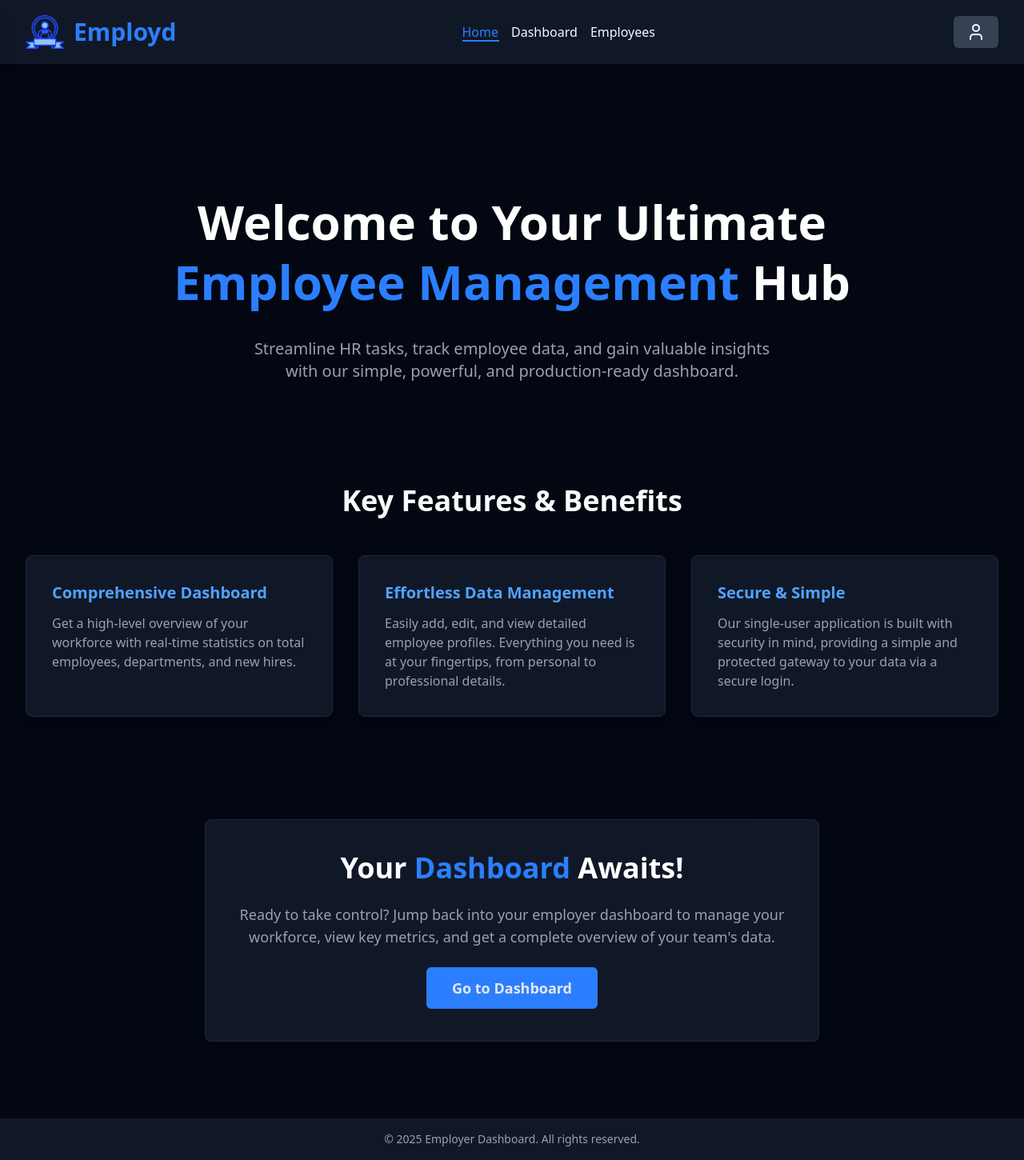
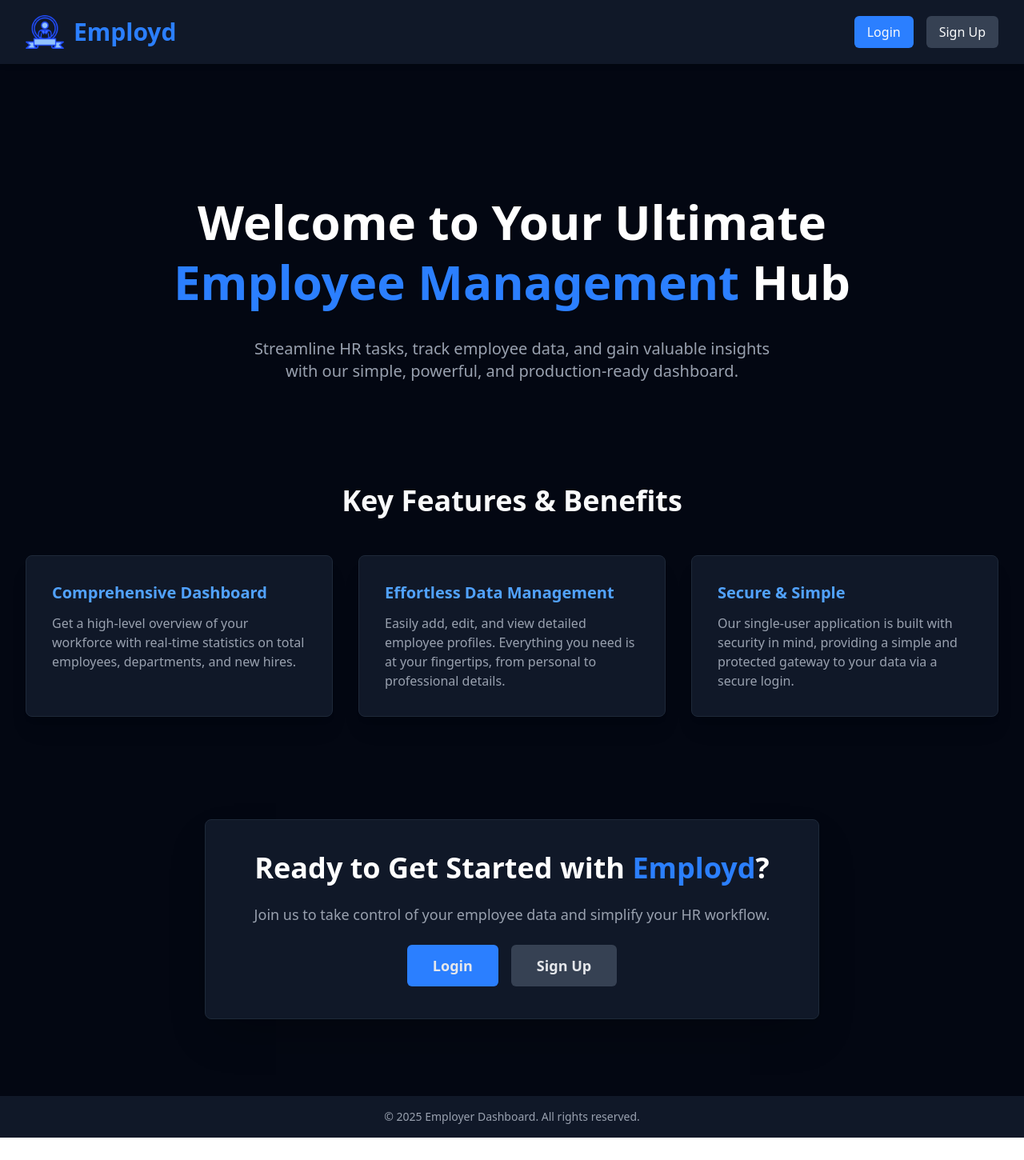
Before and after one commit to kumarmalla2003/employer-dashboard, a React (Vite) app in the folder frontend/: page / in a window 1280 px wide. Shown: the whole page at 80% size. After the commit the page ends 1422 px from the top, so only its background shows below. Built offline with nearby package versions, Linux system fonts and the light colour scheme.

Commit message:
Added Sign up button

```diff
--- a/frontend/src/pages/LandingPage.jsx
+++ b/frontend/src/pages/LandingPage.jsx
@@ -10,7 +10,7 @@ const LandingPage = () => {
   const [isLoginModalOpen, setIsLoginModalOpen] = useState(false);
 
   // Hardcoded for demonstration. This will be replaced by a proper auth check later.
-  const isLoggedIn = true;
+  const isLoggedIn = false;
 
   const handleOpenLoginModal = () => {
     setIsLoginModalOpen(true);
@@ -22,6 +22,18 @@ const LandingPage = () => {
 
   const handleGoToDashboard = () => {
     navigate("/dashboard");
+  };
+
+  // Function to handle signup
+  const handleSignUp = () => {
+    // Navigate to the signup page or show a signup modal
+    console.log("Navigating to signup...");
+    // navigate("/signup"); // Example navigation
+  };
+
+  // Function to handle navigating to the employees page
+  const handleGoToEmployees = () => {
+    navigate("/employees");
   };
 
   return (
@@ -68,6 +80,13 @@ const LandingPage = () => {
                 className="text-gray-50 bg-blue-500 hover:bg-blue-600 focus:ring-blue-500 focus:ring-offset-gray-900"
               >
                 Login
+              </Button>
+              <Button
+                onClick={handleSignUp}
+                className="text-gray-50
+                  bg-gray-700 hover:bg-blue-500 focus:ring-blue-600 focus:ring-offset-gray-900"
+              >
+                Sign Up
               </Button>
             </nav>
           </div>
@@ -134,19 +153,25 @@ const LandingPage = () => {
             <section className="py-16 text-center">
               <div className="max-w-3xl mx-auto bg-gray-900 p-10 rounded-lg shadow-2xl border border-gray-800 space-y-6">
                 <h2 className="text-2xl sm:text-4xl font-bold text-white">
-                  Your <span className="text-blue-500">Dashboard</span> Awaits!
+                  Welcome Back!
                 </h2>
                 <p className="text-lg text-gray-400">
-                  Ready to take control? Jump back into your employer dashboard
-                  to manage your workforce, view key metrics, and get a complete
-                  overview of your team's data.
+                  Manage your workforce and view key metrics with ease.
                 </p>
+                <div className="flex flex-col sm:flex-row justify-center space-y-4 sm:space-y-0 sm:space-x-4">
                   <Button
                     onClick={handleGoToDashboard}
                     className="px-8 py-3 text-lg font-semibold w-full sm:w-auto bg-blue-500 hover:bg-blue-600 focus:ring-blue-500 focus:ring-offset-gray-900"
                   >
                     Go to Dashboard
                   </Button>
+                  <Button
+                    onClick={handleGoToEmployees}
+                    className="px-8 py-3 text-lg font-semibold w-full sm:w-auto bg-gray-700 hover:bg-blue-500 focus:ring-blue-600 focus:ring-offset-gray-900"
+                  >
+                    Manage Employees
+                  </Button>
+                </div>
               </div>
             </section>
           ) : (
@@ -157,15 +182,23 @@ const LandingPage = () => {
                   <span className="text-blue-500">Employd</span>?
                 </h2>
                 <p className="text-lg text-gray-400">
-                  Login now to take control of your employee data and simplify
+                  Join us to take control of your employee data and simplify
                   your HR workflow.
                 </p>
+                <div className="flex flex-col sm:flex-row justify-center space-y-4 sm:space-y-0 sm:space-x-4">
                   <Button
                     onClick={handleOpenLoginModal}
                     className="px-8 py-3 text-lg font-semibold w-full sm:w-auto bg-blue-500 hover:bg-blue-600 focus:ring-blue-500 focus:ring-offset-gray-900"
                   >
-                  Login to Your Dashboard
+                    Login
                   </Button>
+                  <Button
+                    onClick={handleSignUp}
+                    className="px-8 py-3 text-lg font-semibold w-full sm:w-auto bg-gray-700 hover:bg-blue-500 focus:ring-blue-600 focus:ring-offset-gray-900"
+                  >
+                    Sign Up
+                  </Button>
+                </div>
               </div>
             </section>
           )}
```
Lines whose indentation alone changed are shown as unchanged.
